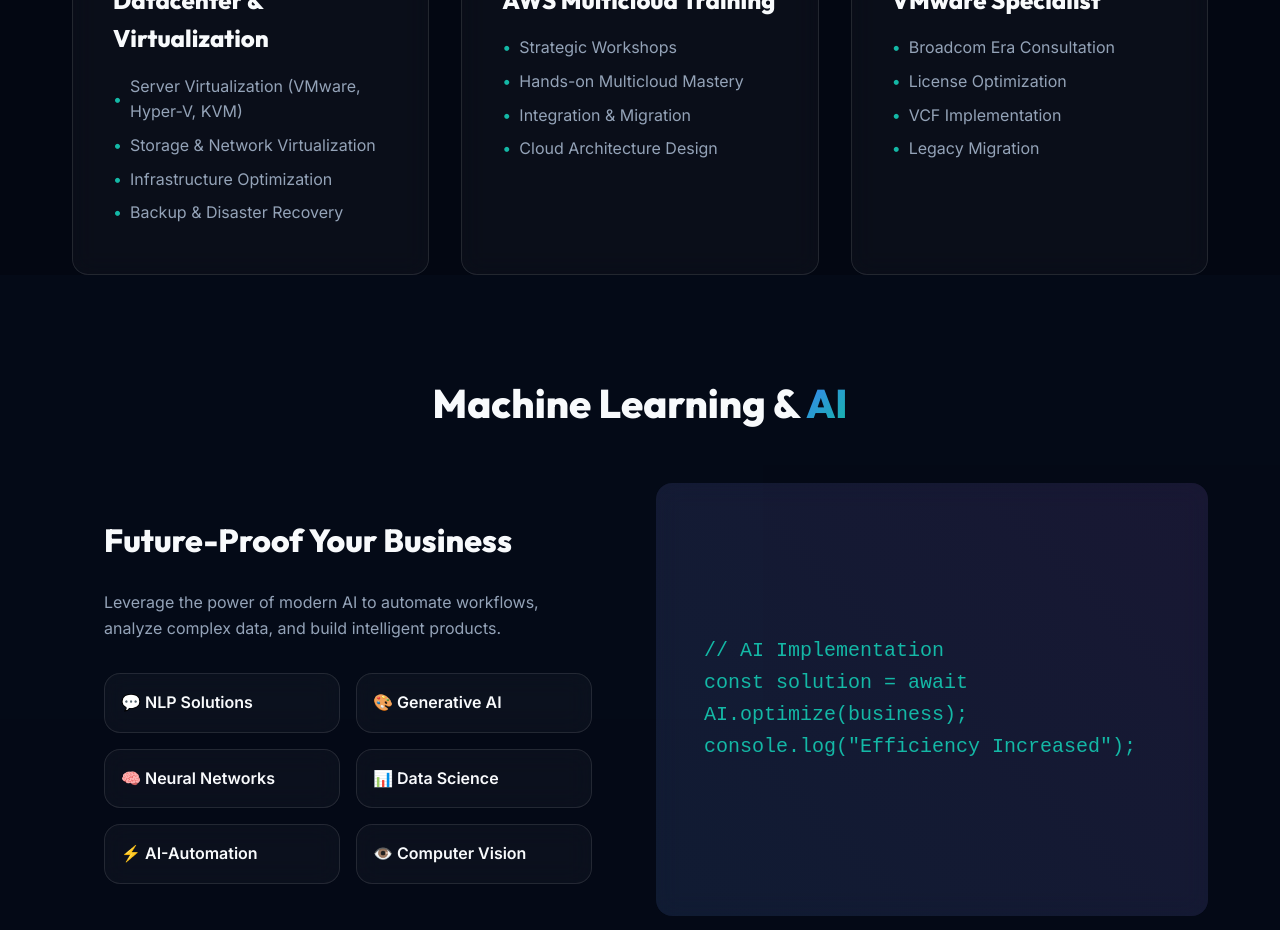
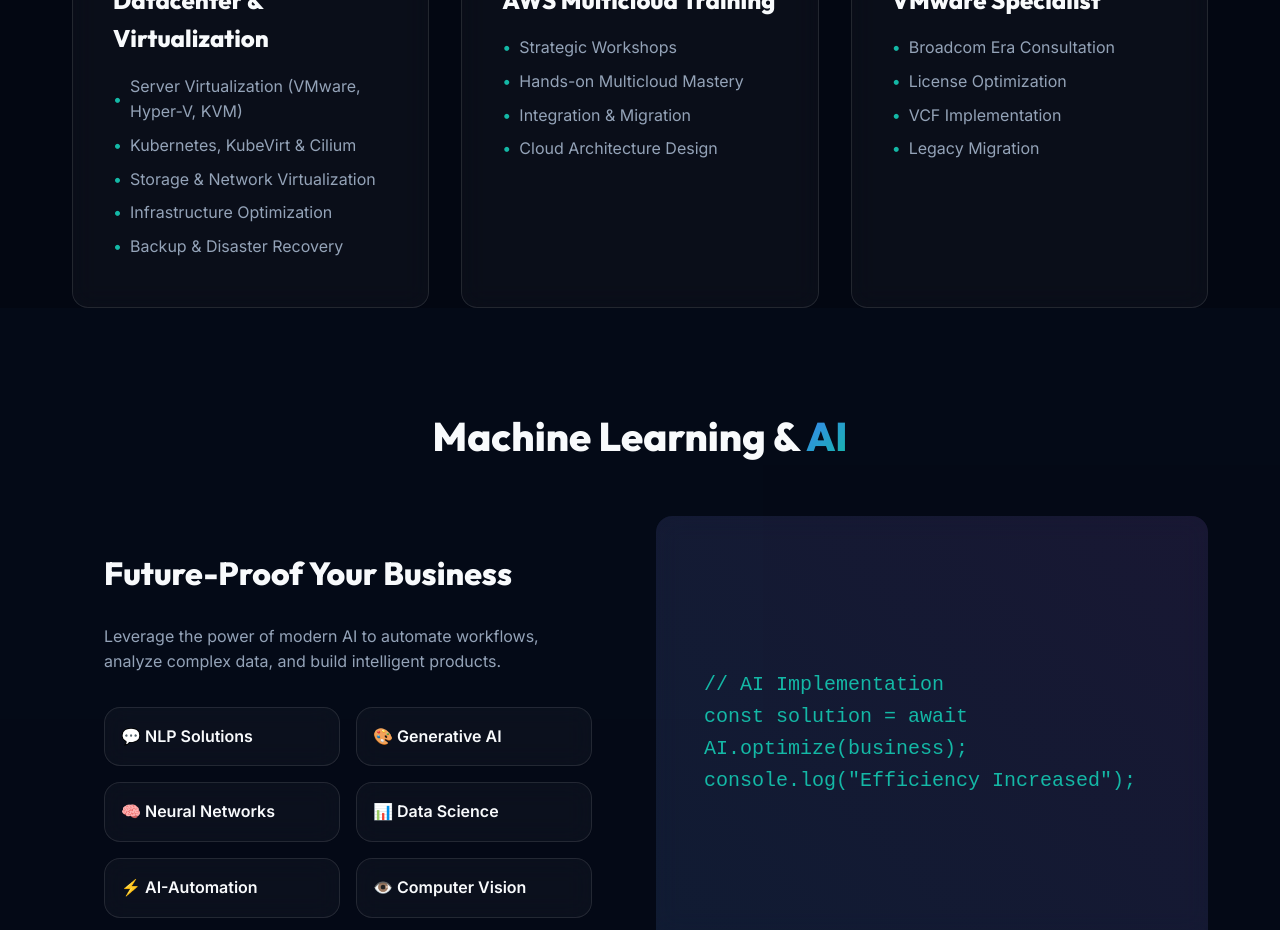
Before and after one commit to foozy74/thesolution.at, a React (Vite) app: page / in a window 1280 px wide. Shown: the part 1060-1990 px from the top of the page. Built offline with nearby package versions, Linux system fonts and the light colour scheme.

Commit message:
Add Kubernetes, KubeVirt, and Cilium to Datacenter skills

```diff
--- a/src/App.jsx
+++ b/src/App.jsx
@@ -71,6 +71,7 @@
             title="Datacenter & Virtualization"
             items={[
               "Server Virtualization (VMware, Hyper-V, KVM)",
+              "Kubernetes, KubeVirt & Cilium",
               "Storage & Network Virtualization",
               "Infrastructure Optimization",
               "Backup & Disaster Recovery"
```
Also changed, not shown: 1 other file (tests, documents, lock files or other folders).
